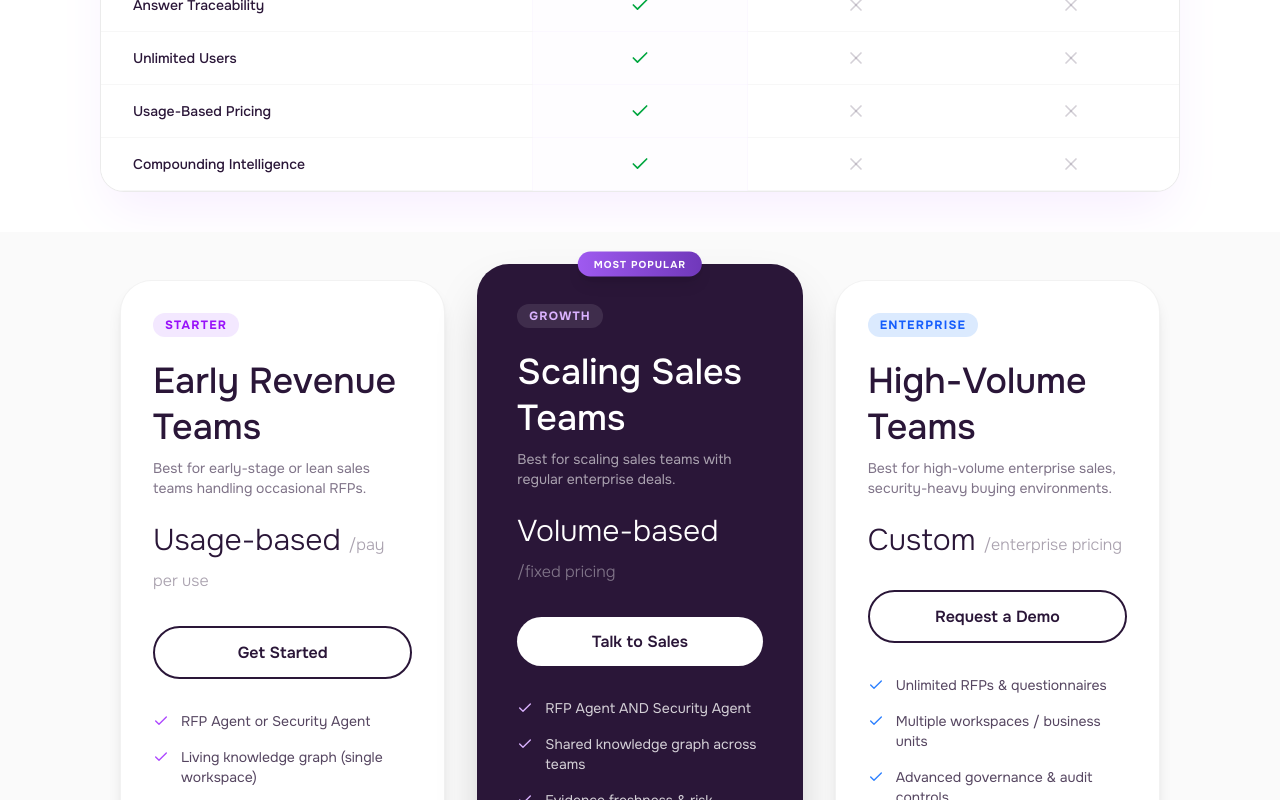
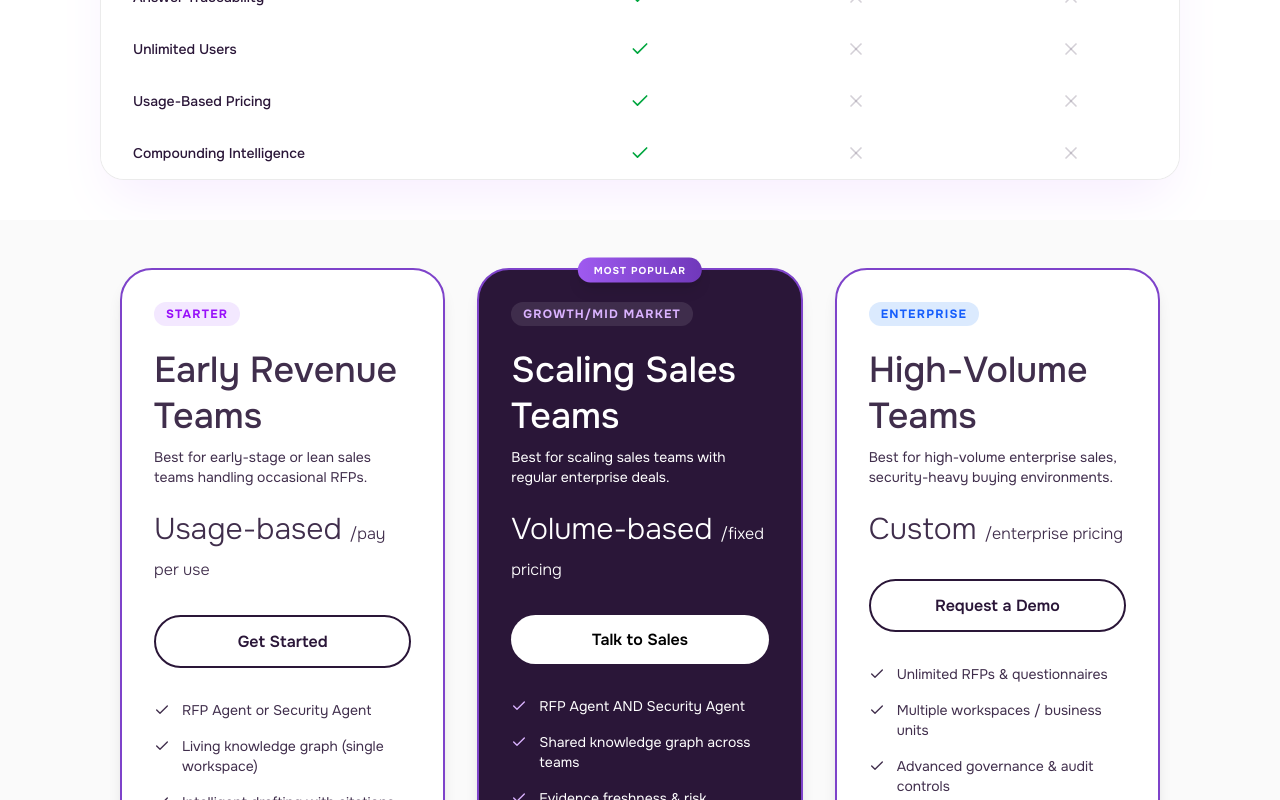
Before and after one commit to udayrshankar/Anseru, a React (Vite) app: page /pricing in a window 1280 px wide. Shown: the part 1340-2140 px from the top of the page. Built offline with nearby package versions, Linux system fonts and the light colour scheme.

Commit message:
pricing change

```diff
--- a/src/components/features/CoreFeatures.tsx
+++ b/src/components/features/CoreFeatures.tsx
@@ -67,9 +67,9 @@ const CoreFeatures = () => {
 
   return (
     <section className="py-0 bg-[#FAFAFA] relative">
-      <div className="max-w-[1400px] mx-auto px-6 xl:px-[120px] py-12 md:py-20">
+      <div className="max-w-[1400px] mx-auto px-6 xl:px-[120px]">
         {/* Section Header */}
-        <div className="mb-12 lg:mb-20 text-center relative lg:sticky lg:top-24 z-0">
+        <div className="mb-12 lg:mb-20 text-center relative lg:sticky lg:top-25 z-0">
           <p className="font-onest text-lg font-medium text-black mb-3 tracking-wide uppercase opacity-70">
             Platform Capabilities
           </p>
@@ -79,7 +79,7 @@ const CoreFeatures = () => {
         </div>
 
         {/* Features Stacking List */}
-        <div className="flex flex-col gap-6 lg:gap-8 pb-20">
+        <div className="flex flex-col gap-6 lg:gap-3 pb-20">
           {features.map((feature, idx) => (
             <motion.div
               key={idx}
@@ -90,7 +90,7 @@ const CoreFeatures = () => {
               className="relative lg:sticky"
               style={{
                 // We apply the top offset logic but it only takes effect when position: sticky is active (lg screens)
-                top: `${180 + idx * 40}px`,
+                top: `${225 + idx * 10}px`,
                 zIndex: idx + 1,
               }}
             >
--- a/src/pages/Pricing.tsx
+++ b/src/pages/Pricing.tsx
@@ -108,7 +108,7 @@ const BenchmarkTable = () => {
         {/* macOS Window Style Table */}
         <div className="rounded-[24px] border border-black/[0.08] shadow-2xl shadow-purple-500/10 bg-white overflow-hidden">
           {/* macOS Title Bar */}
-          <div className="bg-[#F6F6F8] px-5 py-4 border-b border-black/[0.03] flex items-center gap-2">
+          <div className="bg-[#ddcdeb] px-5 py-4 border-b border-black/[0.03] flex items-center gap-2">
             <div className="w-3 h-3 rounded-full bg-[#FF5F57] border border-[#E0443E]/30"></div>
             <div className="w-3 h-3 rounded-full bg-[#FEBC2E] border border-[#D89E24]/30"></div>
             <div className="w-3 h-3 rounded-full bg-[#28C840] border border-[#1AAB29]/30"></div>
@@ -130,22 +130,22 @@ const BenchmarkTable = () => {
                 {rows.map((row, idx) => (
                   <tr
                     key={idx}
-                    className="group transition-all duration-300 ease-out hover:scale-[1.01] hover:shadow-[0_8px_30px_rgb(0,0,0,0.04)] hover:bg-purple-50/30 hover:z-10 relative"
+                    className="group transition-all duration-300 ease-out hover:scale-[1.01] hover:shadow-[0_8px_30px_rgb(0,0,0,0.04)] hover:bg-[#e3d1f2] hover:z-10 relative"
                   >
-                    <td className="p-4 pl-8 text-sm font-medium text-[#2A1638] border-b border-black/[0.03]">
+                    <td className="p-4 pl-8 text-sm font-medium text-[#2A1638]">
                       {row.feature}
                     </td>
-                    <td className="p-4 text-center bg-purple-50/20 border-x border-purple-100/30 border-b border-purple-100/20">
+                    <td className="p-4 text-center">
                       <div className="flex justify-center items-center h-full">
                         {renderCell(row.anseru)}
                       </div>
                     </td>
-                    <td className="p-4 text-center border-b border-black/[0.03]">
+                    <td className="p-4 text-center">
                       <div className="flex justify-center items-center h-full">
                         {renderCell(row.security)}
                       </div>
                     </td>
-                    <td className="p-4 text-center border-b border-black/[0.03]">
+                    <td className="p-4 text-center">
                       <div className="flex justify-center items-center h-full">
                         {renderCell(row.traditional)}
                       </div>
@@ -168,18 +168,18 @@ const PricingTiers = () => {
         <div className="grid grid-cols-1 lg:grid-cols-3 gap-8 items-stretch">
 
           {/* Starter Card */}
-          <div className="rounded-[32px] p-8 bg-white border border-black/[0.05] shadow-lg hover:shadow-xl transition-shadow relative flex flex-col">
+          <div className="rounded-[32px] text-[#402e4c] p-8 bg-white shadow-lg hover:shadow-xl border-2 border-[#7e43ca] transition-shadow relative flex flex-col">
             <div className="mb-6">
               <span className="text-xs font-bold text-purple-600 uppercase tracking-widest bg-purple-100 px-3 py-1 rounded-full">
                 Starter
               </span>
             </div>
-            <h3 className="text-2xl font-bold text-[#2A1638] mb-2">Early Revenue Teams</h3>
-            <p className="text-sm text-[#2A1638]/60 mb-6">
+            <h3 className="text-2xl font-bold mb-2">Early Revenue Teams</h3>
+            <p className="text-sm mb-6">
               Best for early-stage or lean sales teams handling occasional RFPs.
             </p>
-            <p className="text-3xl font-light text-[#2A1638] mb-8">
-              Usage-based <span className="text-base text-[#2A1638]/40">/pay per use</span>
+            <p className="text-3xl font-light mb-8">
+              Usage-based <span className="text-base">/pay per use</span>
             </p>
 
             <button className="w-full py-3.5 rounded-full border-2 border-[#2A1638] text-[#2A1638] font-semibold hover:bg-[#2A1638] hover:text-white transition-colors mb-8">
@@ -194,8 +194,8 @@ const PricingTiers = () => {
                 "Human-in-the-loop review",
                 "Standard integrations"
               ].map((item, i) => (
-                <li key={i} className="flex items-start gap-3 text-[#2A1638]/80 text-sm">
-                  <Check className="w-4 h-4 text-purple-500 mt-0.5 shrink-0" />
+                <li key={i} className="flex items-start gap-3 text-sm">
+                  <Check className="w-4 h-4 mt-0.5 shrink-0" />
                   {item}
                 </li>
               ))}
@@ -203,24 +203,24 @@ const PricingTiers = () => {
           </div>
 
           {/* Growth Card (Highlighted) */}
-          <div className="rounded-[32px] p-10 bg-[#2A1638] text-white shadow-2xl relative flex flex-col lg:-mt-4 lg:mb-4">
+          <div className="rounded-[32px] text-white hover:scale-[1.05] p-8 bg-[#2a1638] border-2 border-[#7e43ca] shadow-lg hover:shadow-xl transition-all relative flex flex-col">
             <div className="absolute top-0 left-1/2 -translate-x-1/2 -translate-y-1/2 bg-gradient-to-r from-[#9F5AF0] to-[#7038BA] text-white text-[10px] uppercase font-bold tracking-widest py-1.5 px-4 rounded-full shadow-lg">
               Most Popular
             </div>
             <div className="mb-6">
               <span className="text-xs font-bold text-purple-300 uppercase tracking-widest bg-white/10 px-3 py-1 rounded-full">
-                Growth
+                Growth/Mid Market
               </span>
             </div>
-            <h3 className="text-2xl font-bold text-white mb-2">Scaling Sales Teams</h3>
-            <p className="text-sm text-white/60 mb-6">
+            <h3 className="text-2xl font-bold mb-2">Scaling Sales Teams</h3>
+            <p className="text-sm mb-6">
               Best for scaling sales teams with regular enterprise deals.
             </p>
-            <p className="text-3xl font-light text-white mb-8">
-              Volume-based <span className="text-base text-white/40">/fixed pricing</span>
+            <p className="text-3xl font-light mb-8">
+              Volume-based <span className="text-base">/fixed pricing</span>
             </p>
 
-            <button className="w-full py-3.5 rounded-full bg-white text-[#2A1638] font-semibold hover:bg-gray-100 transition-colors mb-8">
+            <button className="w-full text-black py-3.5 rounded-full bg-white font-semibold hover:bg-gray-100 transition-colors mb-8">
               Talk to Sales
             </button>
 
@@ -233,7 +233,7 @@ const PricingTiers = () => {
                 "CRM + cloud storage integrations",
                 "Analytics & coverage insights"
               ].map((item, i) => (
-                <li key={i} className="flex items-start gap-3 text-white/80 text-sm">
+                <li key={i} className="flex items-start gap-3 text-sm">
                   <Check className="w-4 h-4 text-purple-300 mt-0.5 shrink-0" />
                   {item}
                 </li>
@@ -242,18 +242,18 @@ const PricingTiers = () => {
           </div>
 
           {/* Enterprise Card */}
-          <div className="rounded-[32px] p-8 bg-white border border-black/[0.05] shadow-lg hover:shadow-xl transition-shadow relative flex flex-col">
+          <div className="rounded-[32px] text-[#402e4c] p-8 bg-white hover:scale-[1.05] shadow-lg border-2 border-[#7e43ca] hover:shadow-xl transition-all relative flex flex-col">
             <div className="mb-6">
               <span className="text-xs font-bold text-blue-600 uppercase tracking-widest bg-blue-100 px-3 py-1 rounded-full">
                 Enterprise
               </span>
             </div>
-            <h3 className="text-2xl font-bold text-[#2A1638] mb-2">High-Volume Teams</h3>
-            <p className="text-sm text-[#2A1638]/60 mb-6">
+            <h3 className="text-2xl font-bold mb-2">High-Volume Teams</h3>
+            <p className="text-sm mb-6">
               Best for high-volume enterprise sales, security-heavy buying environments.
             </p>
-            <p className="text-3xl font-light text-[#2A1638] mb-8">
-              Custom <span className="text-base text-[#2A1638]/40">/enterprise pricing</span>
+            <p className="text-3xl font-light mb-8">
+              Custom <span className="text-base">/enterprise pricing</span>
             </p>
 
             <button className="w-full py-3.5 rounded-full border-2 border-[#2A1638] text-[#2A1638] font-semibold hover:bg-[#2A1638] hover:text-white transition-colors mb-8">
@@ -269,8 +269,8 @@ const PricingTiers = () => {
                 "Dedicated onboarding & support",
                 "SLA & security reviews"
               ].map((item, i) => (
-                <li key={i} className="flex items-start gap-3 text-[#2A1638]/80 text-sm">
-                  <Check className="w-4 h-4 text-blue-500 mt-0.5 shrink-0" />
+                <li key={i} className="flex items-start gap-3 text-sm">
+                  <Check className="w-4 h-4 mt-0.5 shrink-0" />
                   {item}
                 </li>
               ))}
```
Also changed, not shown: src/components/Card.tsx (+43 -24 lines), src/components/sections/HowItWorks.tsx (+20 -10 lines), src/assets/Group 61.png (added).
